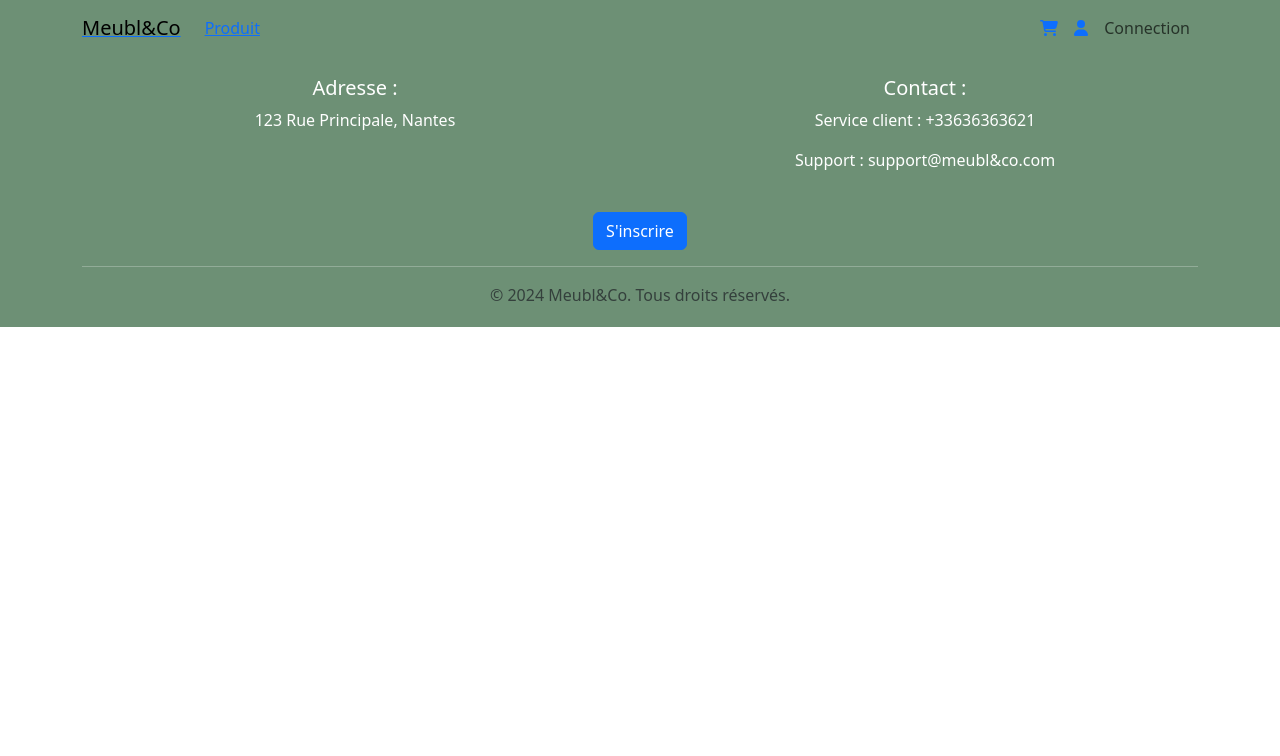
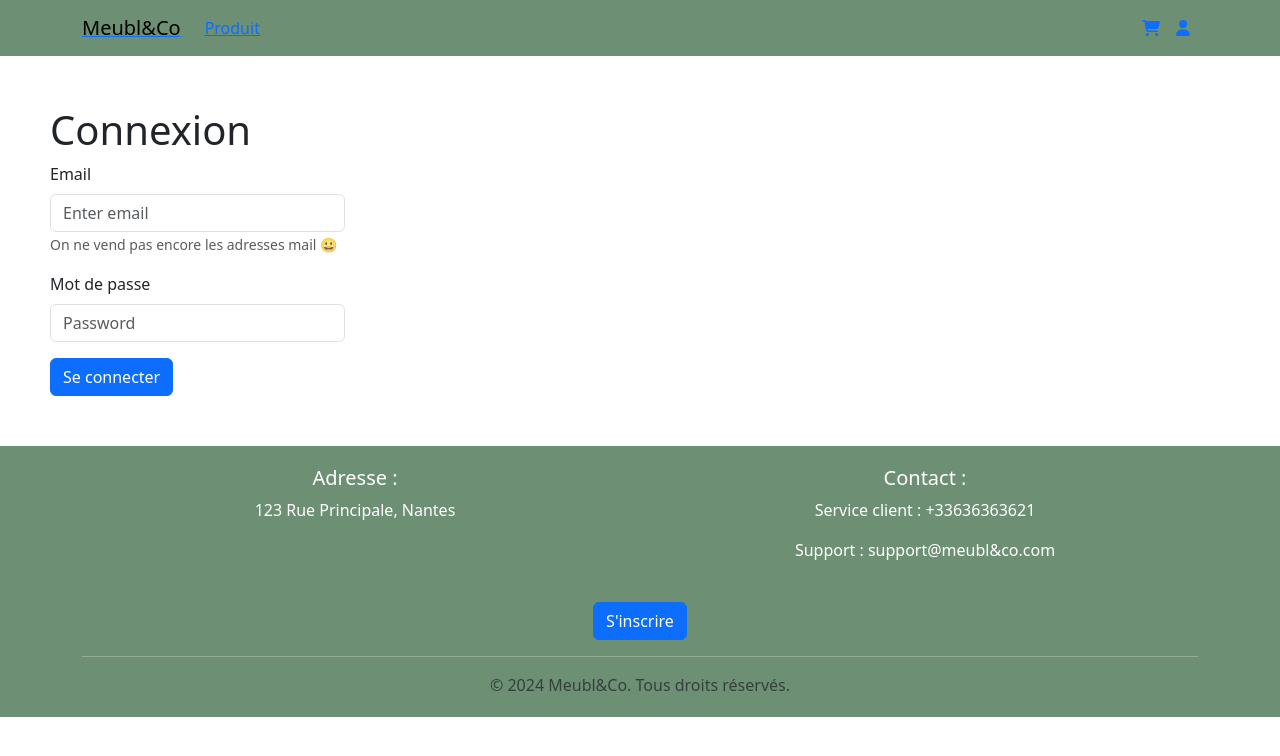
Before and after one commit to adatechschool/projet-collectif-plateforme-de-vente-de-meubles-meubl-co, a React (Create React App) app in the folder front/: page /connexion in a window 1280 px wide. Shown: the top 756 px of the page. Built offline with nearby package versions, Linux system fonts and the light colour scheme.

Commit message:
creation page connexion

```diff
--- a/front/src/App.js
+++ b/front/src/App.js
@@ -6,7 +6,7 @@ import Footer from './components/Footer';
 import Home from './pages/Home';
 import Produit from './pages/Produit';
 import Panier from './pages/Panier';
-import Compte from './pages/Compte';
+import Connexion from './pages/Connexion';
 
 
 //import router de react pour pouvoir créerles liens entre les pages
@@ -26,7 +26,7 @@ const App = () => {
          <Route path='/' element = {<Home/>}/>
         <Route path='/produit' element = {<Produit/>}/>
         <Route path='/panier' element = {<Panier/>}/>
-        <Route path='/compte' element = {<Compte/>}/>
+        <Route path='/connexion' element = {<Connexion/>}/>
 
 
       </Routes>
--- a/front/src/components/Header.js
+++ b/front/src/components/Header.js
@@ -25,10 +25,10 @@ function Header() {
             <Nav.Link><Link to = "/panier">
               <FontAwesomeIcon icon={faShoppingCart} /> </Link>
             </Nav.Link>
-            <Nav.Link><Link to = "/compte">
+            <Nav.Link><Link to = "/connexion">
               <FontAwesomeIcon icon={faUser} /> </Link>
             </Nav.Link>
-            <Nav.Link href="#connection">Connection</Nav.Link>
+
           </Nav>
         </Navbar.Collapse>
       </Container>
--- a/front/src/components/ProductList.jsx
+++ b/front/src/components/ProductList.jsx
@@ -34,6 +34,8 @@ const Produit = () => {
           product={meuble}
         />
       ))}
+
+
     </div>
   );
 };
--- a/front/src/pages/Compte.jsx
+++ /dev/null
@@ -1,11 +0,0 @@
-import React from 'react';
-
-const monCompte = () => {
-  return (
-    <div>
-
-    </div>
-  );
-};
-
-export default monCompte;
--- /dev/null
+++ b/front/src/pages/Connexion.jsx
@@ -0,0 +1,34 @@
+import React from 'react';
+import Button from 'react-bootstrap/Button';
+import Form from 'react-bootstrap/Form';
+
+const Connexion = () => {
+  return (
+    <div style ={{margin:'50px'}}>
+    <h1>Connexion</h1>
+    <Form>
+    <div class="col col-lg-3">
+      <Form.Group className="mb-3" controlId="formBasicEmail">
+        <Form.Label>Email</Form.Label>
+        <Form.Control type="email" placeholder="Enter email" />
+        <Form.Text className="text-muted">
+          On ne vend pas encore les adresses mail &#128512;
+        </Form.Text>
+      </Form.Group>
+
+      <Form.Group className="mb-3" controlId="formBasicPassword">
+        <Form.Label>Mot de passe</Form.Label>
+        <Form.Control type="password" placeholder="Password" />
+      </Form.Group>
+
+      <Button variant="primary" type="submit">
+        Se connecter
+      </Button>
+      </div>
+    </Form>
+
+    </div>
+  );
+};
+
+export default Connexion;
--- a/front/src/pages/Panier.jsx
+++ b/front/src/pages/Panier.jsx
@@ -2,8 +2,8 @@ import React from 'react';
 
 const Panier = () => {
   return (
-    <div>
-
+    <div style ={{margin:'50px'}}>
+      <h1>Mon Panier</h1>
     </div>
   );
 };
```
